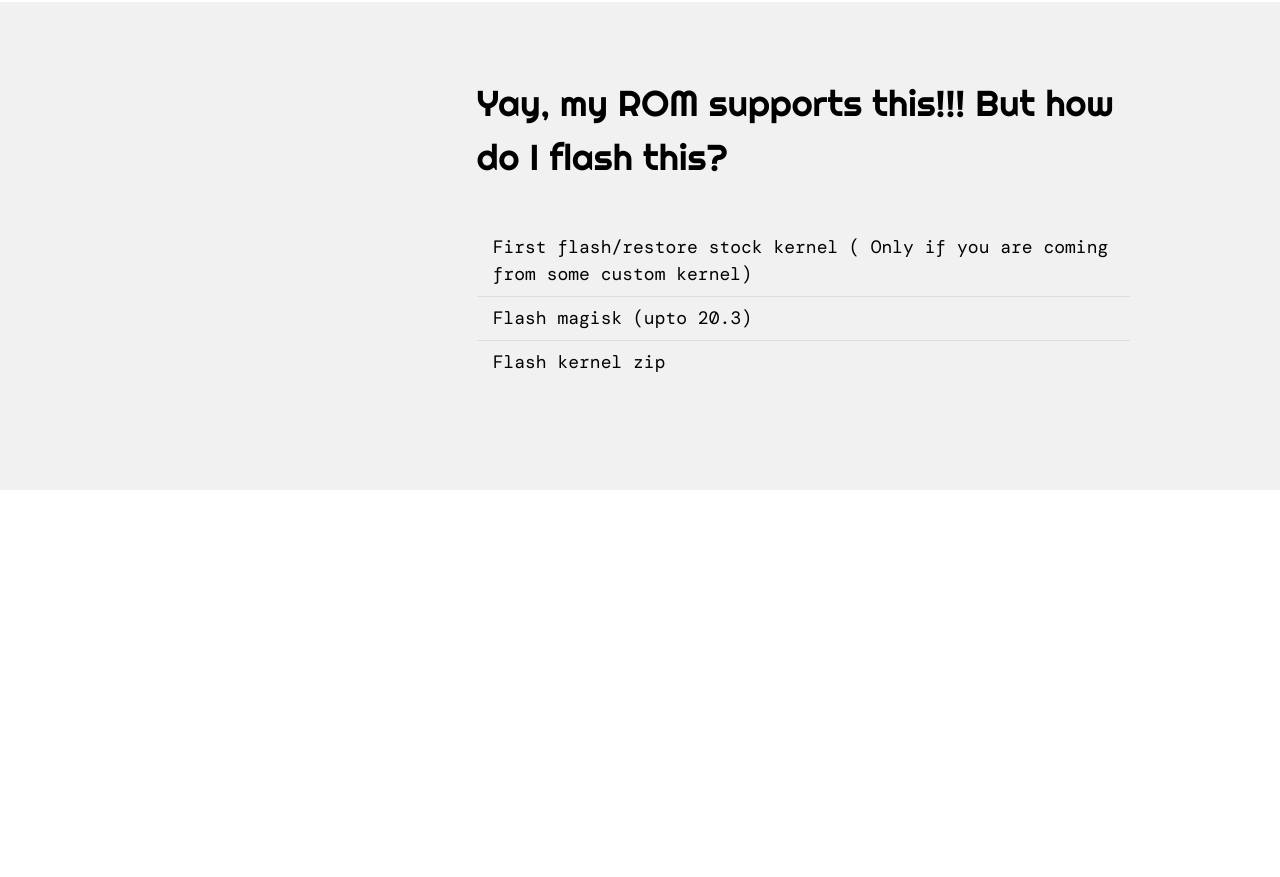
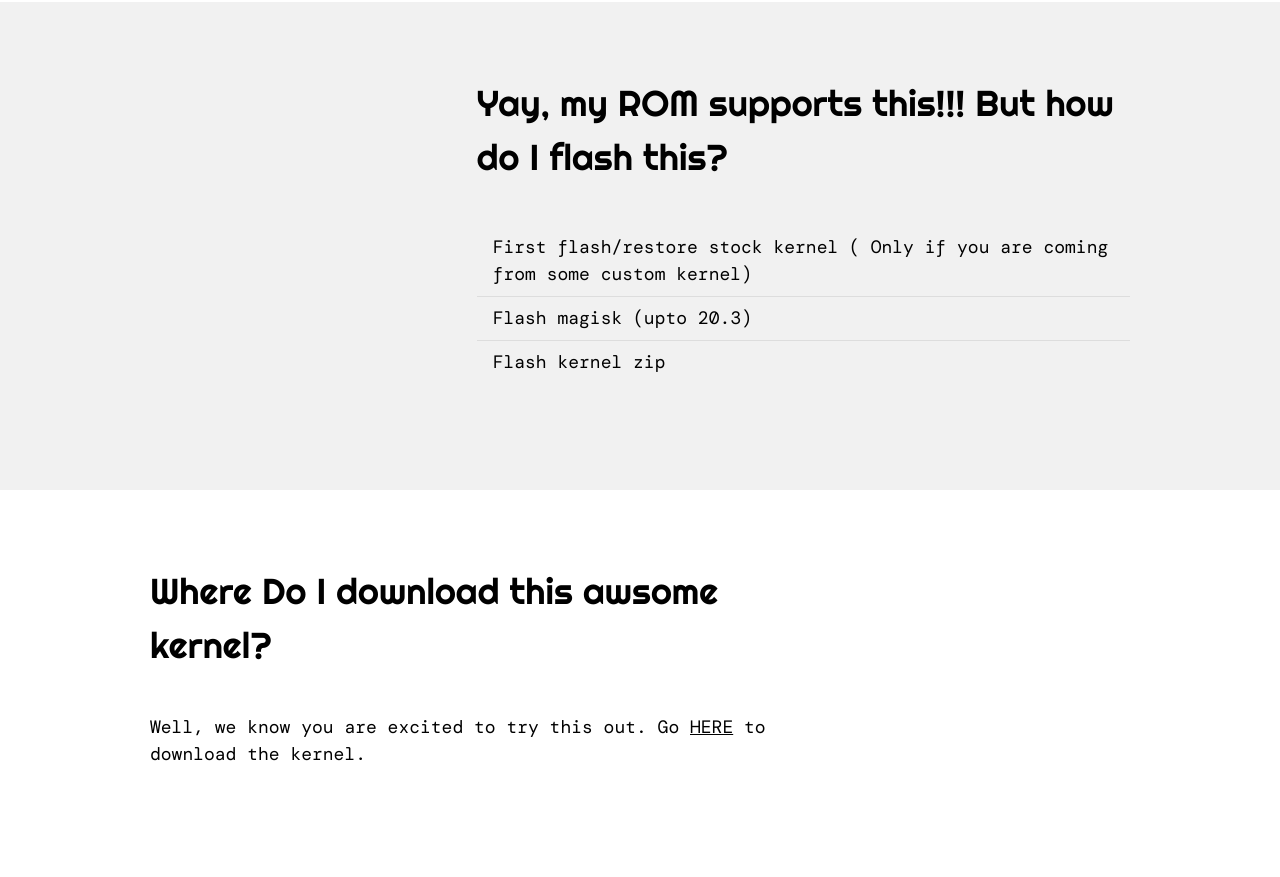
Before and after one commit to Blaster4385/IllusionX, a plain HTML site: page index.html in a window 1280 px wide. Shown: the part 2210-3087 px from the top of the page. Before the commit the page ends 2892 px from the top, so only its background shows below. Drawn offline with nearby package versions, Linux system fonts and the light colour scheme.

Commit message:
Update index.html

```diff
--- a/index.html
+++ b/index.html
@@ -152,6 +152,24 @@ body,h1,h2,h3,h4,h5,h6 {font-family: "Lato", sans-serif}
   </div>
 </div>
 
+    <!-- Third Grid -->
+<div class="w3-row-padding w3-padding-64 w3-container w3-animate-bottom">
+  <div class="w3-content">
+    <div class="w3-twothird">
+      <h1 name="about" class ="cursive">Where Do I download this awsome kernel?</h1>
+      <h5 class="w3-padding-32 monospace">Well, we know you are excited to try this out. Go <a href="https://sourceforge.net/projects/illusion-kernel/files/IllusionX-v3.zip/download">HERE</a> to download the kernel.
+</h5>
+
+     <!-- <p class="w3-text-grey">Lorem ipsum dolor sit amet, consectetur adipiscing elit, sed do eiusmod tempor incididunt ut labore et dolore magna aliqua. Ut enim ad minim veniam, quis nostrud exercitation ullamco laboris nisi ut aliquip ex ea commodo consequat. Excepteur sint
+        occaecat cupidatat non proident, sunt in culpa qui officia deserunt mollit anim id est laborum consectetur adipiscing elit, sed do eiusmod tempor incididunt ut labore et dolore magna aliqua. Ut enim ad minim veniam, quis nostrud exercitation ullamco
+        laboris nisi ut aliquip ex ea commodo consequat.</p> -->
+    </div>
+
+    <div class="w3-third w3-center">
+    </div>
+  </div>
+</div>
+
 
 
 
```
